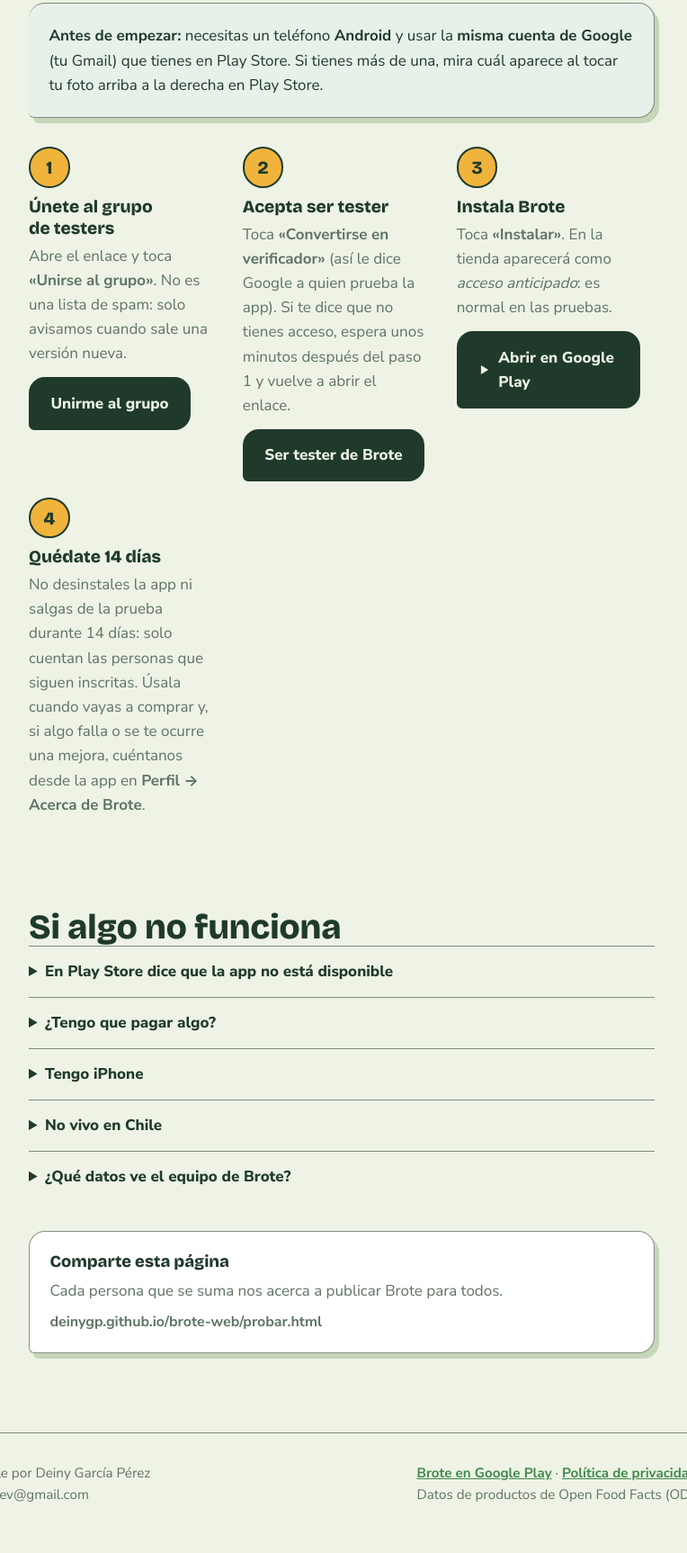
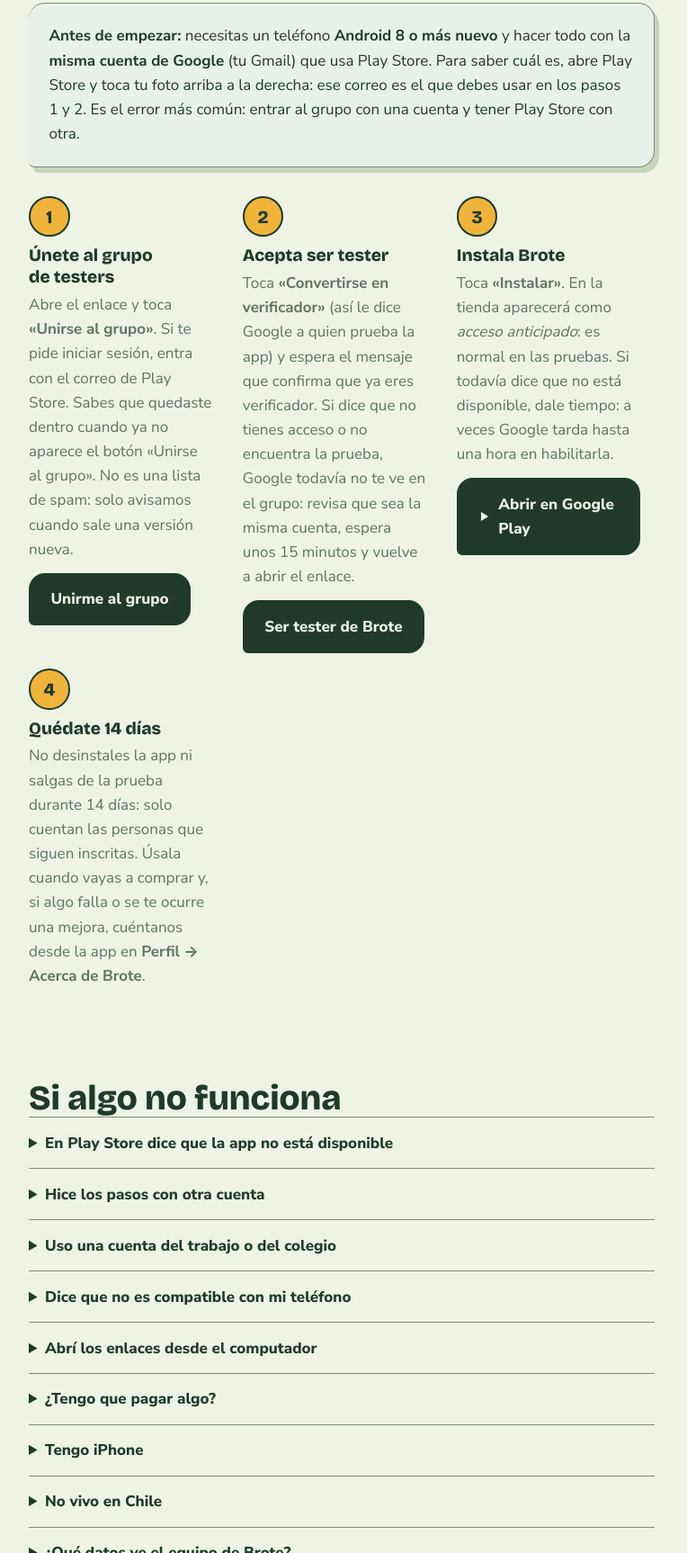
Before and after one commit to deinygp/brote-web, a plain HTML site: page probar.html in a window 1280 px wide. Shown: the part 367-2093 px from the top of the page at 90% size, without its empty margins (260-1024 px from the left). Drawn offline with nearby package versions, Linux system fonts and the light colour scheme.

Commit message:
fix(web): guía de testers explica la cuenta, la espera y los errores comunes

```diff
--- a/probar.html
+++ b/probar.html
@@ -184,28 +184,28 @@
     <p class="lead">Antes de publicar una app nueva para todos, Google pide que al menos 12 personas la prueben durante 14 días. Te toma unos 3 minutos y es gratis.</p>
 
     <div class="card ok" style="margin-top:1.5rem">
-      <strong>Antes de empezar:</strong> necesitas un teléfono <strong>Android</strong> y usar la <strong>misma cuenta de Google</strong> (tu Gmail) que tienes en Play Store. Si tienes más de una, mira cuál aparece al tocar tu foto arriba a la derecha en Play Store.
+      <strong>Antes de empezar:</strong> necesitas un teléfono <strong>Android 8 o más nuevo</strong> y hacer todo con la <strong>misma cuenta de Google</strong> (tu Gmail) que usa Play Store. Para saber cuál es, abre Play Store y toca tu foto arriba a la derecha: ese correo es el que debes usar en los pasos 1 y 2. Es el error más común: entrar al grupo con una cuenta y tener Play Store con otra.
     </div>
 
     <ol class="steps">
       <li>
         <div>
           <h3>Únete al grupo de testers</h3>
-          <p>Abre el enlace y toca <strong>«Unirse al grupo»</strong>. No es una lista de spam: solo avisamos cuando sale una versión nueva.</p>
+          <p>Abre el enlace y toca <strong>«Unirse al grupo»</strong>. Si te pide iniciar sesión, entra con el correo de Play Store. Sabes que quedaste dentro cuando ya no aparece el botón «Unirse al grupo». No es una lista de spam: solo avisamos cuando sale una versión nueva.</p>
           <a class="btn" href="https://groups.google.com/g/brote-testers" rel="noopener">Unirme al grupo</a>
         </div>
       </li>
       <li>
         <div>
           <h3>Acepta ser tester</h3>
-          <p>Toca <strong>«Convertirse en verificador»</strong> (así le dice Google a quien prueba la app). Si te dice que no tienes acceso, espera unos minutos después del paso 1 y vuelve a abrir el enlace.</p>
+          <p>Toca <strong>«Convertirse en verificador»</strong> (así le dice Google a quien prueba la app) y espera el mensaje que confirma que ya eres verificador. Si dice que no tienes acceso o no encuentra la prueba, Google todavía no te ve en el grupo: revisa que sea la misma cuenta, espera unos 15 minutos y vuelve a abrir el enlace.</p>
           <a class="btn" href="https://play.google.com/apps/testing/com.deinygp.brote" rel="noopener">Ser tester de Brote</a>
         </div>
       </li>
       <li>
         <div>
           <h3>Instala Brote</h3>
-          <p>Toca <strong>«Instalar»</strong>. En la tienda aparecerá como <em>acceso anticipado</em>: es normal en las pruebas.</p>
+          <p>Toca <strong>«Instalar»</strong>. En la tienda aparecerá como <em>acceso anticipado</em>: es normal en las pruebas. Si todavía dice que no está disponible, dale tiempo: a veces Google tarda hasta una hora en habilitarla.</p>
           <a class="btn" href="https://play.google.com/store/apps/details?id=com.deinygp.brote" rel="noopener"><svg class="play" viewBox="0 0 24 24" aria-hidden="true"><path d="M5 3.5v17l14-8.5z"/></svg>Abrir en Google Play</a>
         </div>
       </li>
@@ -224,7 +224,23 @@
     <h2>Si algo no funciona</h2>
     <details>
       <summary>En Play Store dice que la app no está disponible</summary>
-      <p>Revisa que Play Store use la misma cuenta con la que entraste al grupo (tu foto arriba a la derecha). Si es la misma, espera unos minutos: Google tarda un poco en dar acceso después de los pasos 1 y 2.</p>
+      <p>Casi siempre es la cuenta: Play Store (tu foto arriba a la derecha) debe tener el mismo correo con el que entraste al grupo y aceptaste ser verificador. Si tienes varias cuentas en el teléfono, cambia Play Store a esa, o repite los pasos 1 y 2 con el correo que usa Play Store. Si todo coincide, espera hasta una hora y cierra y abre Play Store.</p>
+    </details>
+    <details>
+      <summary>Hice los pasos con otra cuenta</summary>
+      <p>No pasa nada: repite los pasos 1 y 2 con el correo que usa Play Store. Puedes salir del grupo con la otra cuenta si quieres.</p>
+    </details>
+    <details>
+      <summary>Uso una cuenta del trabajo o del colegio</summary>
+      <p>Esas cuentas suelen tener bloqueados los grupos externos. Usa una cuenta personal de Gmail en los tres pasos.</p>
+    </details>
+    <details>
+      <summary>Dice que no es compatible con mi teléfono</summary>
+      <p>Brote necesita Android 8 o más nuevo. Lo puedes ver en Ajustes → Información del teléfono → Versión de Android.</p>
+    </details>
+    <details>
+      <summary>Abrí los enlaces desde el computador</summary>
+      <p>Sirve igual para los pasos 1 y 2, siempre que el navegador tenga abierta la misma cuenta que tu teléfono. Después instala desde Play Store en el teléfono.</p>
     </details>
     <details>
       <summary>¿Tengo que pagar algo?</summary>
```
